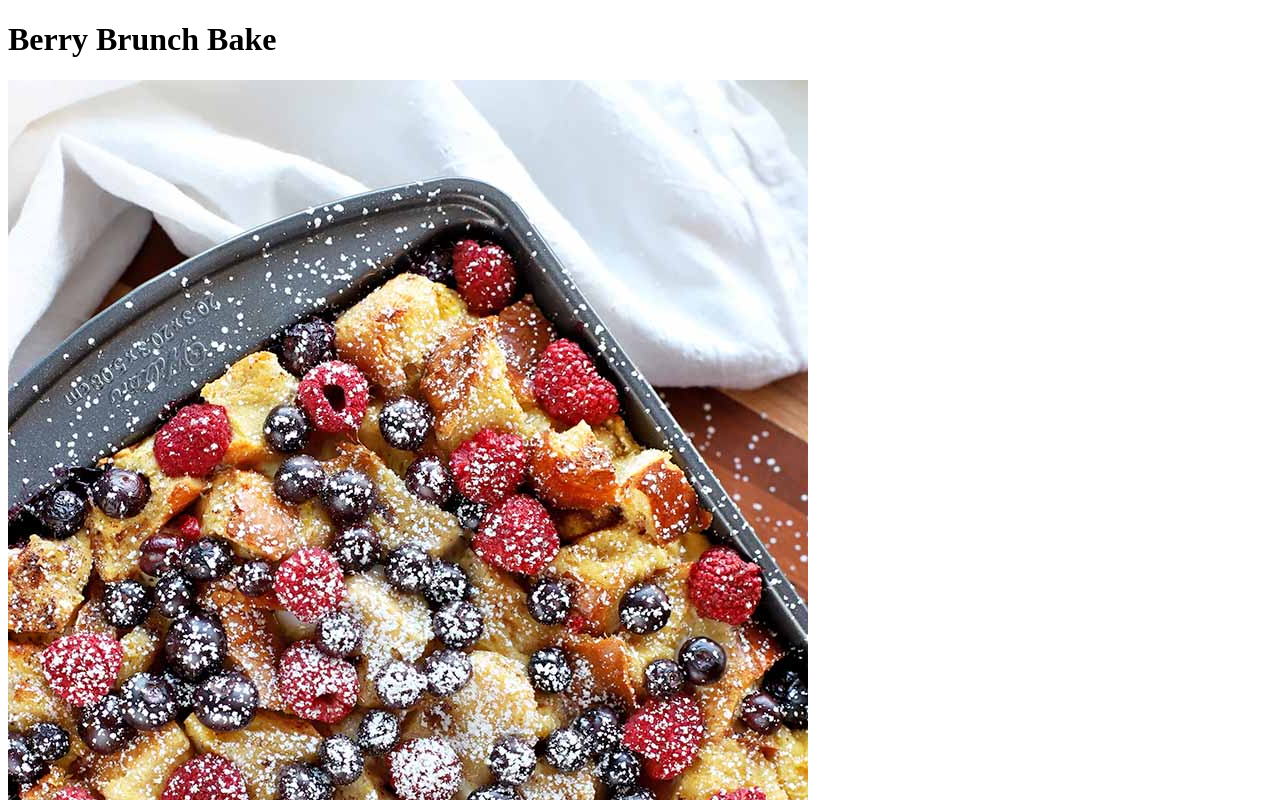
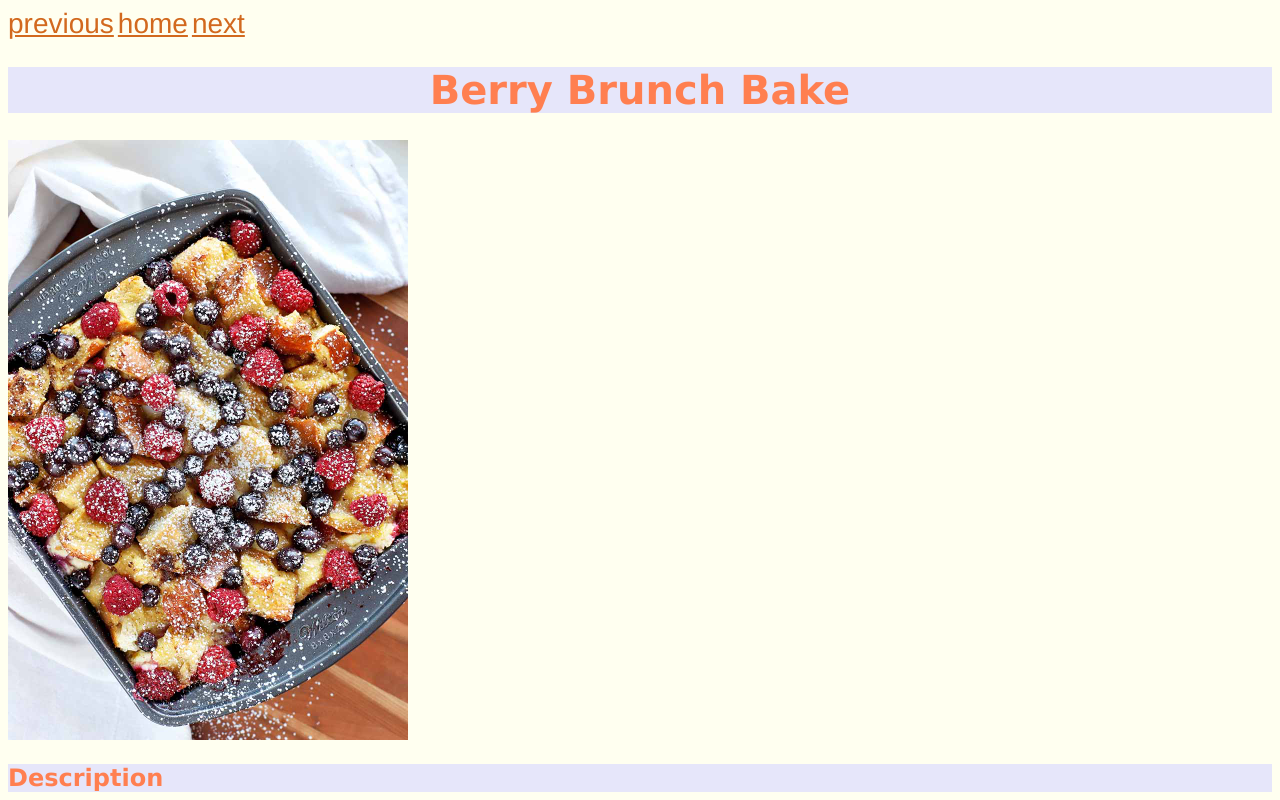
Before and after one commit to acortexOT/odin-recipes, a plain HTML site: page recipes/berry-brunch-bake.html in a window 1280 px wide. Shown: the top 800 px of the page. Drawn offline with Linux system fonts and the light colour scheme.

Commit message:
add basic css and navigation links

```diff
--- a/recipes/berry-brunch-bake.html
+++ b/recipes/berry-brunch-bake.html
@@ -2,12 +2,16 @@
 <html lang="en">
 <head>
     <meta charset="UTF-8">
+    <link rel="stylesheet" href="../styles.css">
     <title>Berry Brunch Bake</title>
 </head>
 
 <body>
+    <a href="../recipes/breakfast-bowl.html">previous</a>
+    <a href="../index.html">home</a>
+    <a href="../recipes/classic-overnight-oats.html">next</a>
     <h1>Berry Brunch Bake</h1>
-    <img src="../images/berry-brunch-bake.jpg" alt="Berry brunch bake">
+    <img src="../images/berry-brunch-bake.jpg" alt="Berry brunch bake" class="main-picture">
     <h2>Description</h2>
         <p>
             This giant pancake is easy to make and fun to decorate. A great
--- /dev/null
+++ b/styles.css
@@ -0,0 +1,25 @@
+body {
+    background-color:ivory;
+}
+
+h1, h2 {
+    font-family: Verdana, Geneva, Tahoma, sans-serif;
+    color: coral;
+    background-color: lavender;
+}
+h1 {
+    font-size: 40px;
+    text-align: center;
+}
+
+a {
+    font-family:'Franklin Gothic Medium', 'Arial Narrow', Arial, sans-serif;
+    color: chocolate;
+    font-size: 28px;
+}
+
+img {
+    width: 400px;
+    height: auto;
+    align-items: center;
+}
```
Also changed, not shown: index.html (+3 -2 lines), recipes/breakfast-bowl.html (+3 -0 lines), recipes/classic-overnight-oats.html (+4 -0 lines), recipes/classic-poached-eggs.html (+3 -0 lines).
